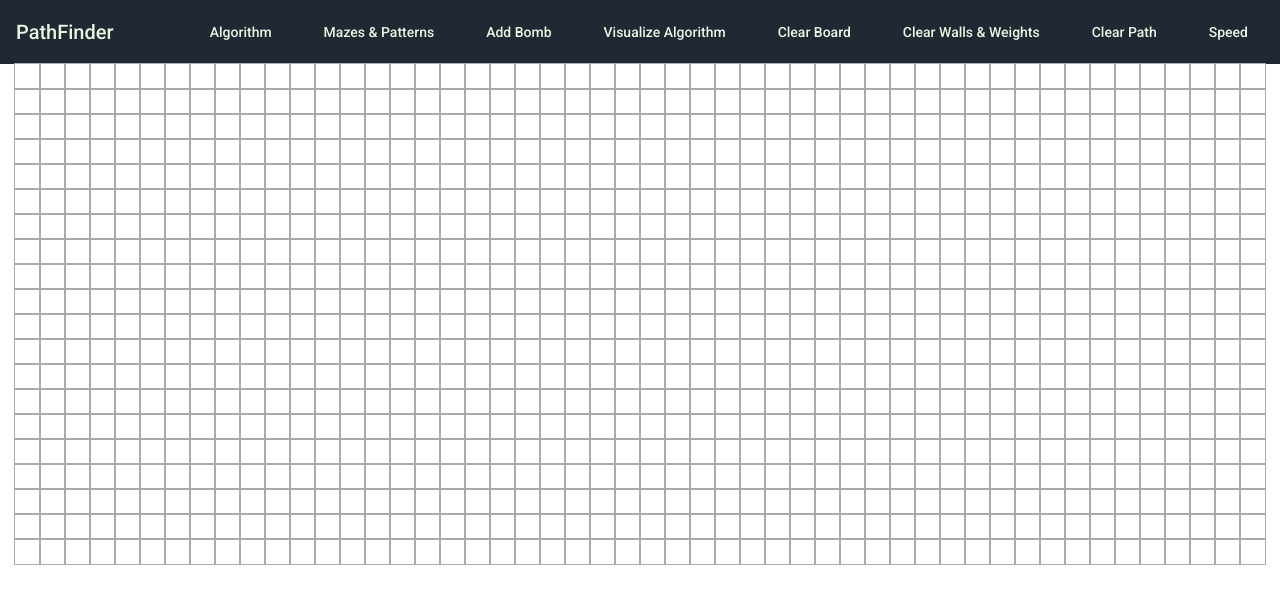
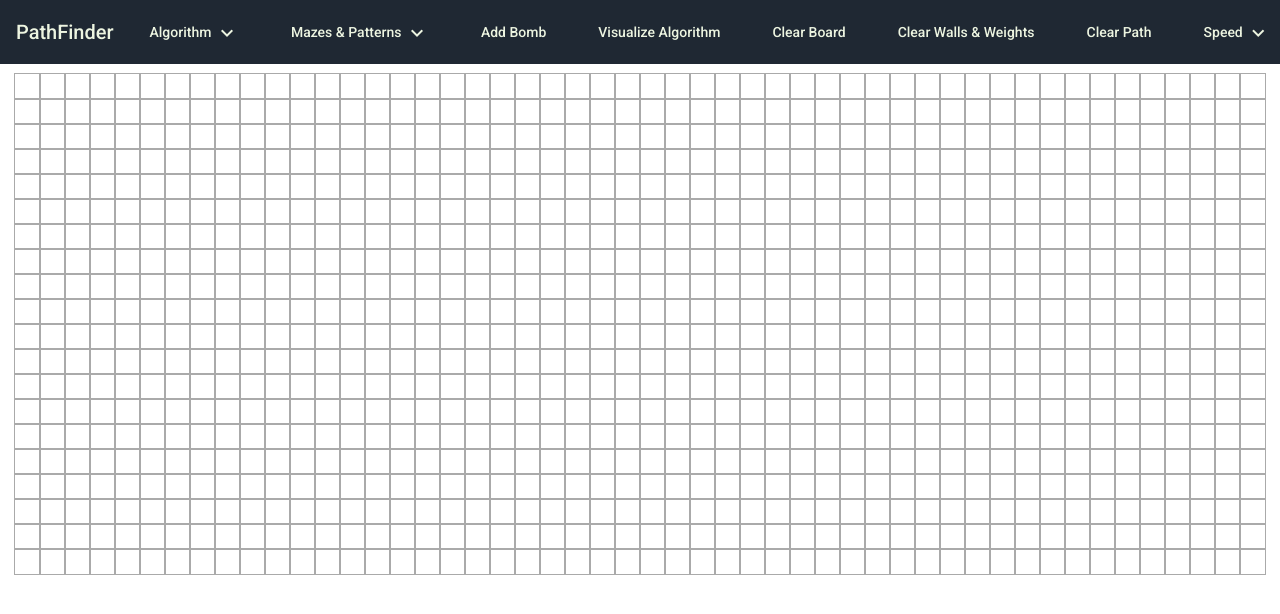
Before and after one commit to shekhar0809/PathFinder, an Angular app in the folder Frontend/: page / in a window 1280 px wide. Shown: the top 614 px of the page. Built offline with nearby package versions, Linux system fonts and the light colour scheme.

Commit message:
fixed icon

```diff
--- a/Frontend/src/app/graph-playground/graph-playground.component.scss
+++ b/Frontend/src/app/graph-playground/graph-playground.component.scss
@@ -33,4 +33,5 @@
 
 .wrapper {
   width: 100%;
+  margin-top: 10px;
 }
--- a/Frontend/src/app/toolbar/toolbar.component.html
+++ b/Frontend/src/app/toolbar/toolbar.component.html
@@ -4,30 +4,43 @@
   </div>
 
   <div class="righty">
-
-        <button class="menu-toolbar" mat-button [matMenuTriggerFor]="menu1">Algorithm</button>
+    <button class="menu-toolbar" mat-button [matMenuTriggerFor]="menu1">
+      Algorithm
+      <span class="material-icons">
+        expand_more
+      </span>
+    </button>
     <mat-menu #menu1="matMenu">
       <button mat-menu-item>Item 1</button>
       <button mat-menu-item>Item 2</button>
     </mat-menu>
 
-        <button class="menu-toolbar" mat-button [matMenuTriggerFor]="menu2">Mazes & Patterns</button>
+    <button class="menu-toolbar" mat-button [matMenuTriggerFor]="menu2">
+      Mazes & Patterns
+      <span class="material-icons">
+        expand_more
+      </span>
+    </button>
     <mat-menu #menu2="matMenu">
       <button mat-menu-item>Item 1</button>
       <button mat-menu-item>Item 2</button>
     </mat-menu>
 
-        <button class="btn-toolbar" mat-button>Add Bomb </button>
+    <button class="btn-toolbar" mat-button>Add Bomb</button>
     <button class="btn-toolbar" mat-button>Visualize Algorithm</button>
     <button class="btn-toolbar" mat-button>Clear Board</button>
     <button class="btn-toolbar" mat-button>Clear Walls & Weights</button>
     <button class="btn-toolbar" mat-button>Clear Path</button>
 
-        <button class="menu-toolbar" mat-button [matMenuTriggerFor]="menu3">Speed</button>
+    <button class="menu-toolbar" mat-button [matMenuTriggerFor]="menu3">
+      Speed
+      <span class="material-icons">
+        expand_more
+      </span>
+    </button>
     <mat-menu #menu3="matMenu">
       <button mat-menu-item>Item 1</button>
       <button mat-menu-item>Item 2</button>
     </mat-menu>
-
   </div>
 </mat-toolbar>
```
Lines whose indentation alone changed are shown as unchanged.
